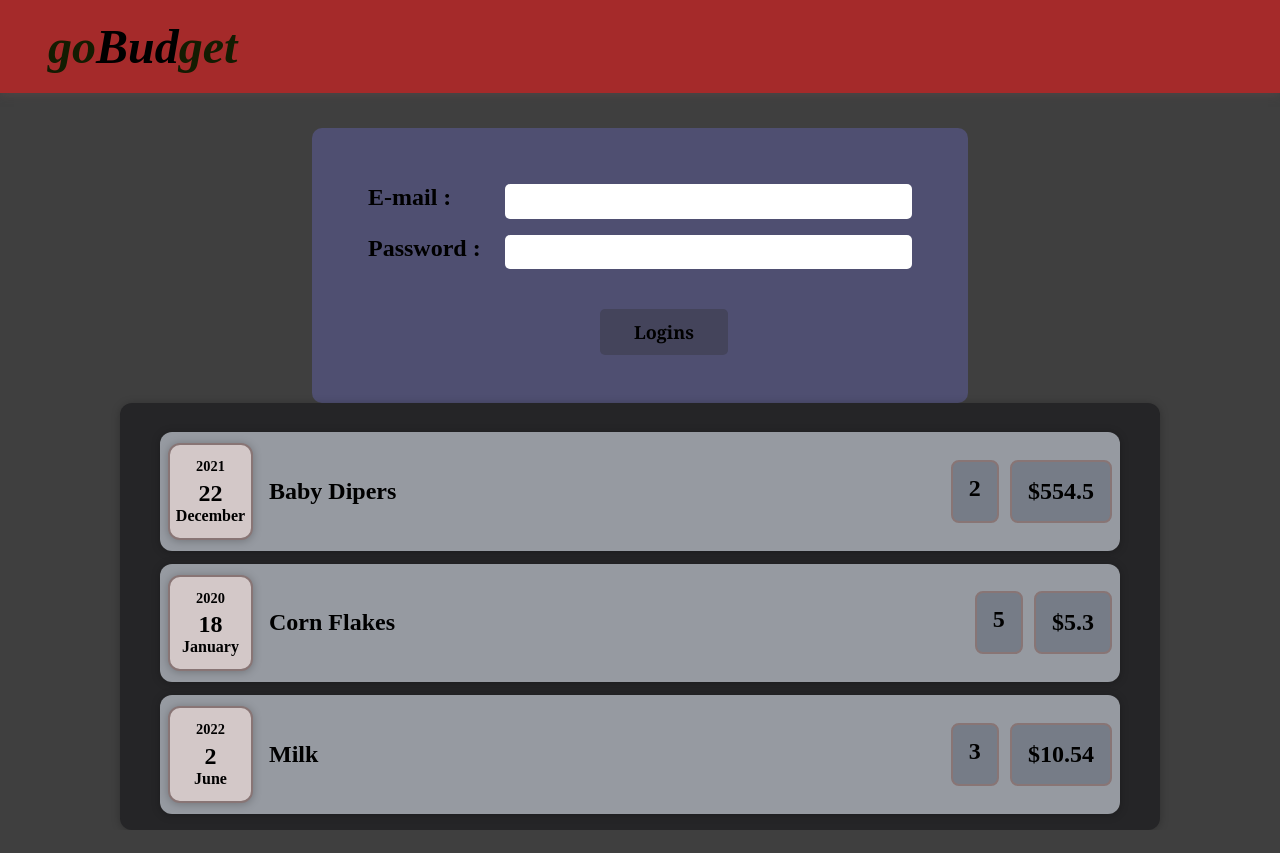
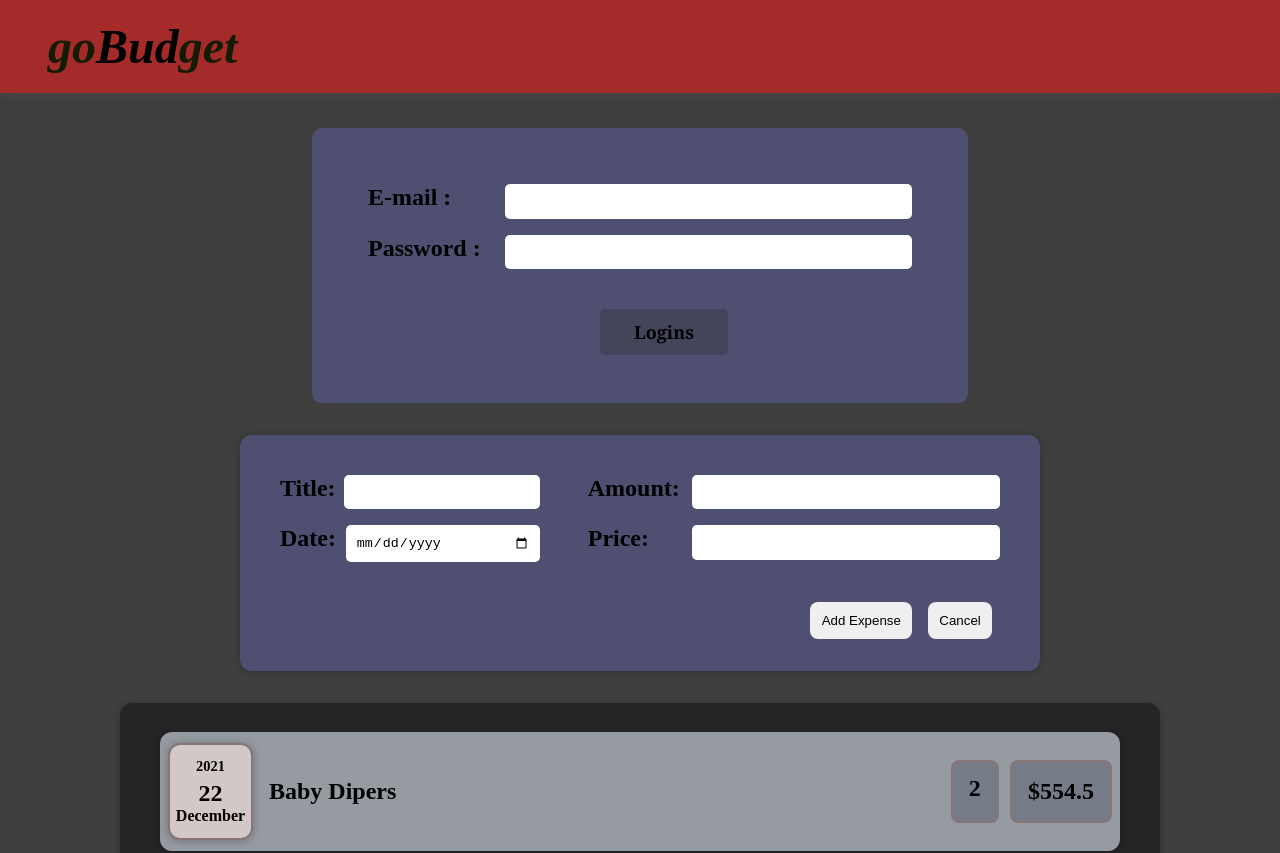
Before and after one commit to ogedengbewisdom/budget, a React (Create React App) app: page / in a window 1280 px wide. Shown: the top 853 px of the page. Before the commit the page ends 830 px from the top, so only its background shows below. Built offline with nearby package versions, Linux system fonts and the light colour scheme.

Commit message:
render newexpense component

```diff
--- a/src/App.js
+++ b/src/App.js
@@ -5,6 +5,7 @@ import AuthorizeProps from "./Store/auth_context";
 import ReactDOM from "react-dom";
 import Expenses from "./Expenses/Expenses";
 import ExpenseCtxProvider from "./Store/ExpenseCtxProvider";
+import NewExpense from "./NewExpense/NewExpense";
 
 function App() {
 
@@ -24,6 +25,7 @@ function App() {
     <Fragment>
       {ReactDOM.createPortal(<HomePortal />, document.getElementById("header"))}
       {ReactDOM.createPortal(<LoginPortal />, document.getElementById("login"))}
+      <NewExpense />
       <ExpenseCtxProvider>
           <Expenses />
       </ExpenseCtxProvider>
```
